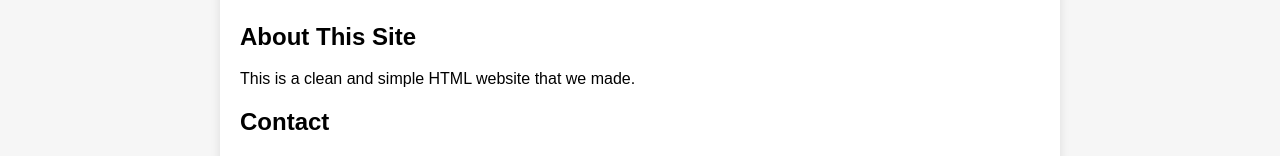
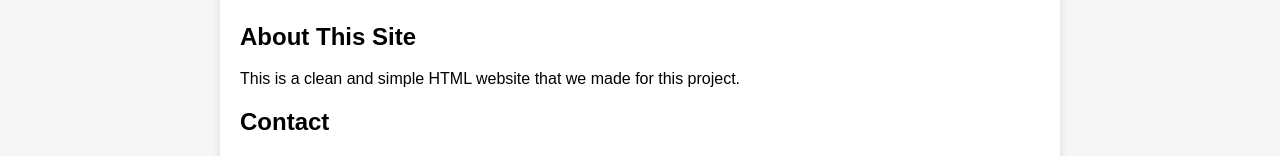
Before and after one commit to Allyn23102261/Deployment, a plain HTML site: page index.html in a window 1280 px wide. Shown: the part 281-437 px from the top of the page. Drawn offline with Linux system fonts and the light colour scheme.

Commit message:
Update index.html

```diff
--- a/index.html
+++ b/index.html
@@ -42,7 +42,7 @@
 
   <main>
     <h2>About This Site</h2>
-    <p>This is a clean and simple HTML website that we made.</p>
+    <p>This is a clean and simple HTML website that we made for this project.</p>
 
     <h2>Contact</h2>
     <p>You can reach me at <a href="23102261@usc.edu.ph">23102261@usc.edu.ph</a>.</p>
```
